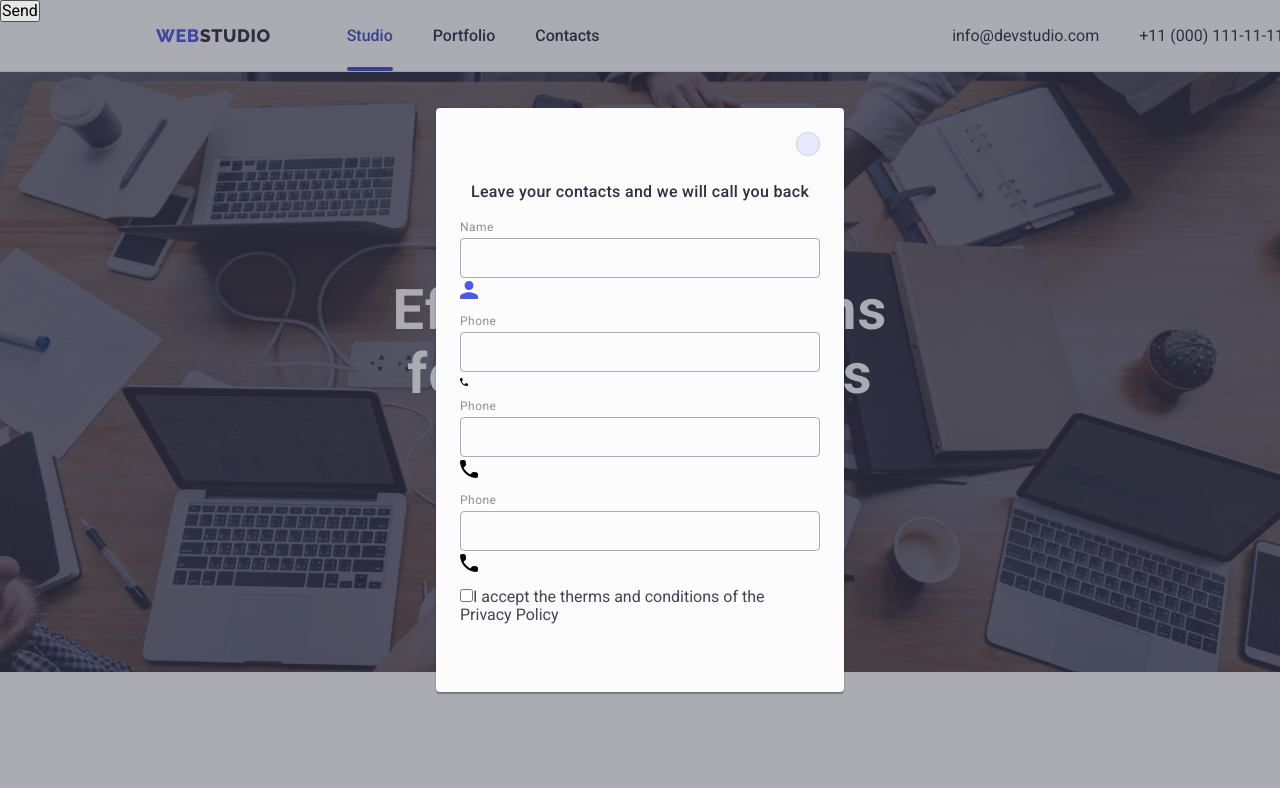
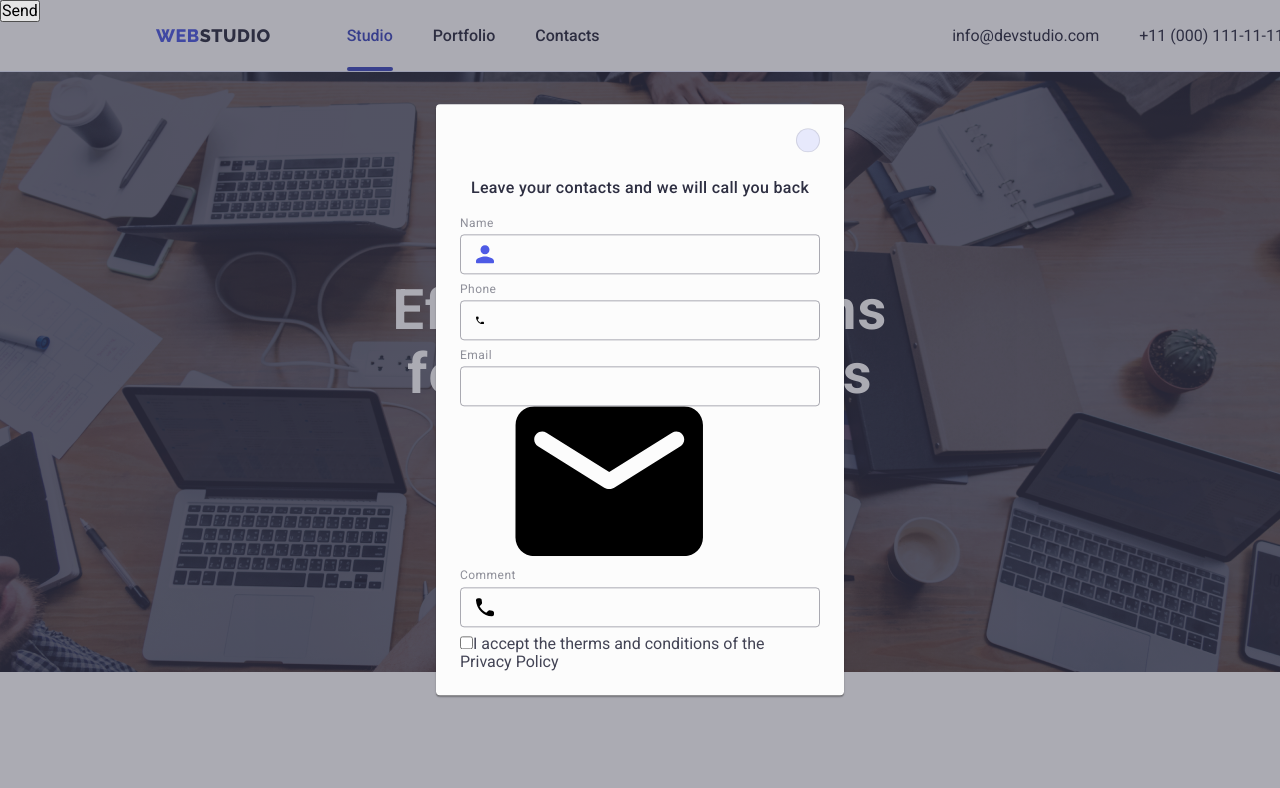
Before and after one commit to micfig76/goit-markup-hw-05, a plain HTML site: page index.html in a window 1280 px wide. Shown: the top 788 px of the page. Drawn offline with nearby package versions, Linux system fonts and the light colour scheme.

Commit message:
changed class names for svg elements in form

```diff
--- a/css/styles.css
+++ b/css/styles.css
@@ -740,3 +740,15 @@ input::placeholder {
     transform: translateY(-50%);
     transition: fill 250ms cubic-bezier(0.4, 0, 0.2, 1);
 }
+
+.icon-user {
+    position: absolute;
+    left: 16px;
+    top: 50%;
+    transform: translateY(-50%);
+    transition: fill 250ms cubic-bezier(0.4, 0, 0.2, 1);
+}
+
+.icon-user:focus {
+    fill: #4d5ae5;
+}
--- a/index.html
+++ b/index.html
@@ -456,19 +456,19 @@
                     </div>
                 </div>
                 <div class="form-details">
-                    <label class="user" for="user-phone">Phone</label>
+                    <label class="user" for="user-phone">Email</label>
                     <div class="user-field">
                         <input class="user-data" id="user-phone" name="user-name" type="text">
-                        <svg class="icon-user" width="18" height="24">
-                            <use href="./images/icons.svg#icon-phone"></use>
+                        <svg class="icon-mail">
+                            <use href=" ./images/icons.svg#icon-mail"></use>
                         </svg>
                     </div>
                 </div>
 
                 <div class="form-details">
-                    <label class="user" for="user-phone">Phone</label>
+                    <label class="user" for="user-comment">Comment</label>
                     <div class="user-field">
-                        <input class="user-data" id="user-phone" name="user-name" type="text">
+                        <input class="user-data" id="user-comment" name="user-name" type="text">
                         <svg class="icon-user" width="18" height="24">
                             <use href="./images/icons.svg#icon-phone"></use>
                         </svg>
@@ -488,9 +488,7 @@
     </div>
 
 
-    <svg class="icon-mail">
-        <use href=" ./images/icons.svg#icon-mail"></use>
-    </svg>
+
 
 
     <svg class="icon-home3">
```
